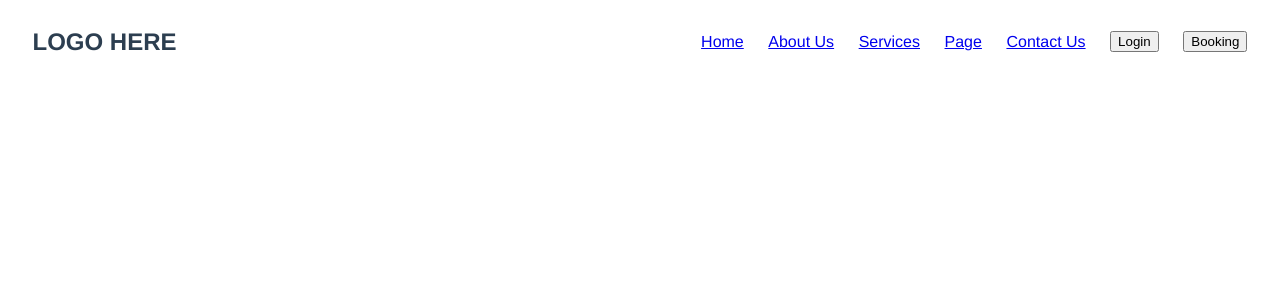
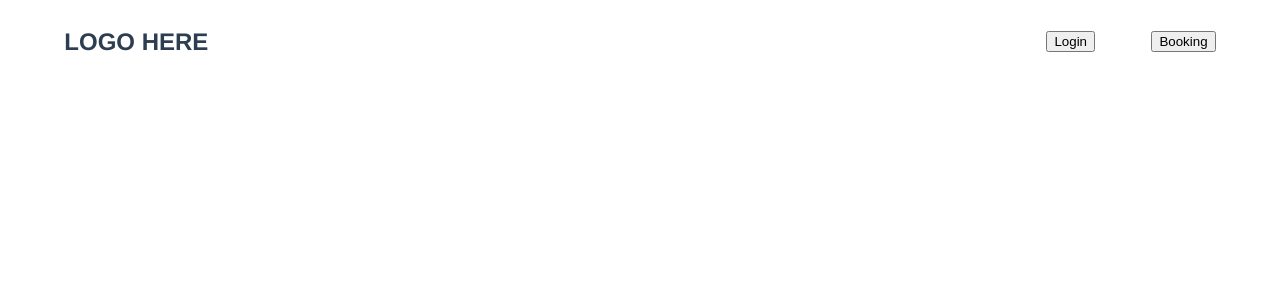
Before and after one commit to Resdayn/restaurant_site, a Vue app: page / in a window 1280 px wide. Shown: the top 300 px of the page. Built offline with nearby package versions, Linux system fonts and the light colour scheme.

Commit message:
added comments and changed prop name

```diff
--- a/src/components/UI/TheNav.vue
+++ b/src/components/UI/TheNav.vue
@@ -1,35 +1,31 @@
+<!-- This component is the top bar that will be always visible.
+    It includes the logo, the links (NavLink component) and the 2 buttons for
+    Login and Booking.
+ -->
 <template>
     <nav>
         <h1>LOGO HERE</h1>
-        <nav-link menuTitle="Home">
+        <nav-link linkTitle="Home">
             <section>
                 <a href="#">Home</a>
             </section>
         </nav-link>
-        <nav-link menuTitle="About Us">
-            <section>
+        <nav-link linkTitle="About Us">
             <a href="#">About Us</a>
             <a href="#">Team</a>
-            </section>
         </nav-link>
-        <nav-link menuTitle='Services'>
-            <section>
+        <nav-link linkTitle='Services'>
             <a href="#">Services</a>
             <a href="#">Menu</a>
-            </section>
         </nav-link>
-        <nav-link menuTitle='Page'>
-            <section>
+        <nav-link linkTitle='Page'>
             <a href="#">FAQs</a>
             <a href="#">Gallery</a>
             <a href="#">Blog</a>
             <a href="#">Product Category</a>
-            </section>
         </nav-link>
-        <nav-link menuTitle='Contact Us'>
-            <section>
+        <nav-link linkTitle='Contact Us'>
             <a href="#">Contact Us</a>
-            </section>
         </nav-link>
         <button>Login</button>
         <button>Booking</button>
```
Lines whose indentation alone changed are shown as unchanged.
